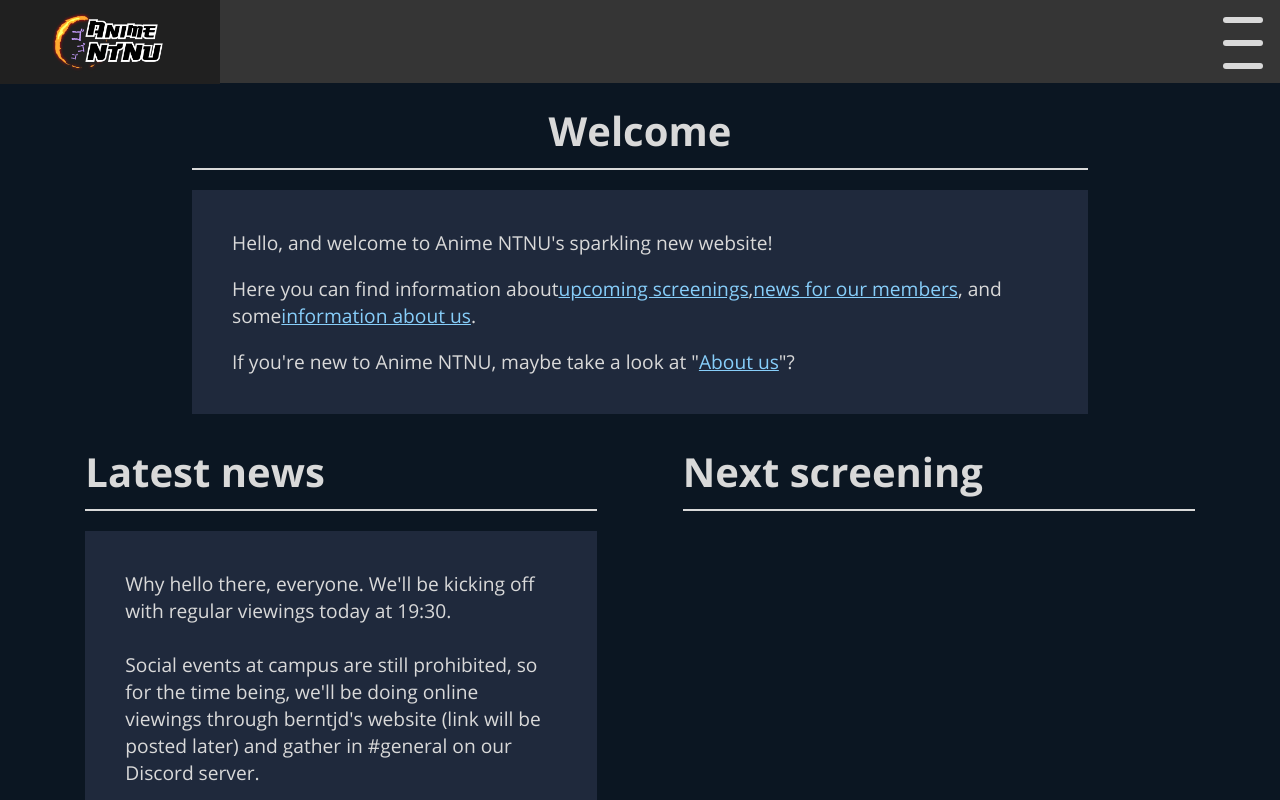
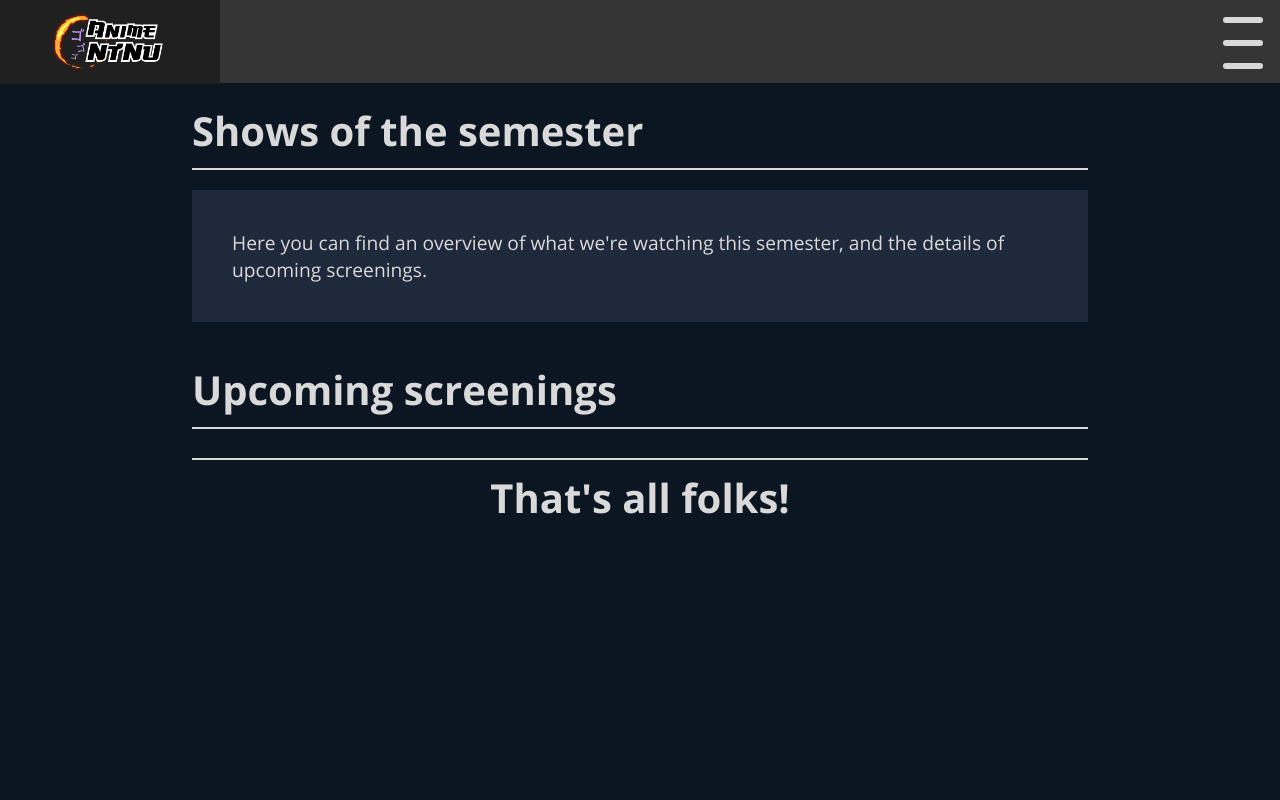
Before and after one commit to SondreElg/Webtek2020, a React (Create React App) app in the folder animentnu/: page /screenings in a window 1280 px wide. Shown: the top 800 px of the page. Built offline with nearby package versions, Linux system fonts and the light colour scheme.

Commit message:
Added basic routing for frontpage and screenings page

```diff
--- a/animentnu/package.json
+++ b/animentnu/package.json
@@ -10,6 +10,7 @@
     "prettier": "^2.2.1",
     "react": "^17.0.1",
     "react-dom": "^17.0.1",
+    "react-router-dom": "^5.2.0",
     "react-scripts": "4.0.1",
     "web-vitals": "^0.2.4"
   },
--- a/animentnu/src/App.js
+++ b/animentnu/src/App.js
@@ -1,85 +1,17 @@
-import { useEffect } from "react";
-import NavBar from "./components/navbar";
-import { displayLatestNews } from "./scripts/showNews";
-import generateScreenings from "./scripts/showScreenings";
-import { initPopup } from "./scripts/utilsPopup";
+import { Route, Switch } from "react-router-dom";
+import Frontpage from "./Frontpage";
+import Screenings from "./Screenings";
 
 function App() {
-    useEffect(() => {
-        displayLatestNews();
-        generateScreenings(
-            new Date(),
-            ["Rokka", "Hataraku", "Minami", "Zetsubou", "Shirobako"],
-            "next_screening",
-            true
-        );
-    }, []);
-
     return (
-        <>
-            <div id="navbar">
-                <NavBar />
-            </div>
-
-            <div id="frontpage_container">
-                <div id="frontpage_welcome">
-                    <section>
-                        <header>
-                            <h1>Welcome</h1>
-                            <hr />
-                        </header>
-                        <div className="info_content">
-                            <p>
-                                Hello, and welcome to Anime NTNU's sparkling new
-                                website!
-                            </p>
-                            <p>
-                                Here you can find information about
-                                <a href="screenings.html">
-                                    upcoming screenings
-                                </a>
-                                ,
-                                <a href="newsfeed.html">news for our members</a>
-                                , and some
-                                <a href="about.html">information about us</a>.
-                            </p>
-                            <p>
-                                If you're new to Anime NTNU, maybe take a look
-                                at "<a href="about.html">About us</a>"?
-                            </p>
-                        </div>
-                    </section>
-                </div>
-
-                <div id="frontpage_news">
-                    <section id="news_section">
-                        <header
-                            id="latest_news_header"
-                            onClick="location.href = 'newsfeed.html';"
-                        >
-                            <h2>Latest news</h2>
-                            <hr />
-                        </header>
-                        {/* This section will be filled with content by
-                 the function 'generateNextScreening' */}
-                    </section>
-                </div>
-
-                <div id="frontpage_nextscreening">
-                    <section id="next_screening">
-                        <header
-                            id="next_screening_header"
-                            onClick="location.href = 'screenings.html';"
-                        >
-                            <h2>Next screening</h2>
-                            <hr />
-                        </header>
-                        {/*This section will be filled with content by
-                 the function 'displayLatestNews'*/}
-                    </section>
-                </div>
-            </div>
-        </>
+        <Switch>
+            <Route path="/screenings">
+                <Screenings />
+            </Route>
+            <Route exact path="/">
+                <Frontpage />
+            </Route>
+        </Switch>
     );
 }
 
--- /dev/null
+++ b/animentnu/src/Frontpage.js
@@ -0,0 +1,83 @@
+import { useEffect } from "react";
+import NavBar from "./components/navbar";
+import { displayLatestNews } from "./scripts/showNews";
+import generateScreenings from "./scripts/showScreenings";
+import { initPopup } from "./scripts/utilsPopup";
+
+function Frontpage() {
+    useEffect(() => {
+        displayLatestNews();
+        generateScreenings(
+            new Date(),
+            ["Rokka", "Hataraku", "Minami", "Zetsubou", "Shirobako"],
+            "next_screening",
+            true
+        );
+    }, []);
+
+    return (
+        <>
+            <NavBar />
+            <div id="frontpage_container">
+                <div id="frontpage_welcome">
+                    <section>
+                        <header>
+                            <h1>Welcome</h1>
+                            <hr />
+                        </header>
+                        <div className="info_content">
+                            <p>
+                                Hello, and welcome to Anime NTNU's sparkling new
+                                website!
+                            </p>
+                            <p>
+                                Here you can find information about
+                                <a href="screenings.html">
+                                    upcoming screenings
+                                </a>
+                                ,
+                                <a href="newsfeed.html">news for our members</a>
+                                , and some
+                                <a href="about.html">information about us</a>.
+                            </p>
+                            <p>
+                                If you're new to Anime NTNU, maybe take a look
+                                at "<a href="about.html">About us</a>"?
+                            </p>
+                        </div>
+                    </section>
+                </div>
+
+                <div id="frontpage_news">
+                    <section id="news_section">
+                        <header
+                            id="latest_news_header"
+                            onClick="location.href = 'newsfeed.html';"
+                        >
+                            <h2>Latest news</h2>
+                            <hr />
+                        </header>
+                        {/* This section will be filled with content by
+                 the function 'generateNextScreening' */}
+                    </section>
+                </div>
+
+                <div id="frontpage_nextscreening">
+                    <section id="next_screening">
+                        <header
+                            id="next_screening_header"
+                            onClick="location.href = 'screenings.html';"
+                        >
+                            <h2>Next screening</h2>
+                            <hr />
+                        </header>
+                        {/*This section will be filled with content by
+                 the function 'displayLatestNews'*/}
+                    </section>
+                </div>
+            </div>
+        </>
+    );
+}
+
+export default Frontpage;
--- /dev/null
+++ b/animentnu/src/Screenings.js
@@ -0,0 +1,91 @@
+import { useEffect } from "react";
+import NavBar from "./components/navbar";
+import generateScreenings, {
+    generateSemesterAnime,
+} from "./scripts/showScreenings";
+
+function Screenings() {
+    /*useEffect(() => {
+        generateSemesterAnime(
+            [
+                "Rokka",
+                "Hataraku",
+                "Minami",
+                "Zetsubou",
+                "Shirobako",
+                "Tokikake",
+            ],
+            "semester_screenings"
+        );
+        generateScreenings(
+            new Date(),
+            [
+                "Rokka",
+                "Hataraku",
+                "Minami",
+                "Zetsubou",
+                "Shirobako",
+                "Tokikake",
+            ],
+            "screenings_container"
+        );
+    }, []);*/
+
+    return (
+        <>
+            <NavBar />
+
+            <div id="semester_container" class="page_container">
+                <section>
+                    <header class="page_title">
+                        <h1>Shows of the semester</h1>
+                        <hr />
+                    </header>
+
+                    <div class="info_content">
+                        <p>
+                            Here you can find an overview of what we're watching
+                            this semester, and the details of upcoming
+                            screenings.
+                        </p>
+                    </div>
+
+                    <div id="semester_screenings">
+                        {/* This section will be filled with content by
+                     the function 'generateSemesterAnime' */}
+                    </div>
+                </section>
+
+                <section>
+                    <header class="page_title">
+                        <h1>Upcoming screenings</h1>
+                        <hr />
+                    </header>
+
+                    <div id="screenings_container" class="page_container">
+                        {/* This section will be filled with content by
+                     the function 'generateFutureScreenings' */}
+                    </div>
+                    <footer class="page_title">
+                        <hr />
+                        <h2>That's all folks!</h2>
+                    </footer>
+                </section>
+            </div>
+
+            {/*<script src="scripts/navbar.js"></script>
+            <script src="scripts/anime.js"></script>
+            <script src="scripts/showScreenings.js"></script>
+            <script src="scripts/popupNotification.js"></script>
+            <script>
+                generateSemesterAnime( ["Rokka", "Hataraku", "Minami",
+                "Zetsubou", "Shirobako", "Tokikake"], "semester_screenings" );
+                generateScreenings ( new Date(), ["Rokka", "Hataraku", "Minami",
+                "Zetsubou", "Shirobako", "Tokikake"], "screenings_container", );
+            </script>
+                    <script src="scripts/becomeMember.js"></script>*/}
+        </>
+    );
+}
+
+export default Screenings;
--- a/animentnu/src/components/navbar.js
+++ b/animentnu/src/components/navbar.js
@@ -2,6 +2,9 @@ import { useState } from "react";
 import imgLogo from "../images/logo.png";
 import imgDiscord from "../images/discord.png";
 import PopupSignup from "./popupSignup";
+import { BrowserRouter as Router, Link, Route, Switch } from "react-router-dom";
+import Screenings from "../Screenings";
+import Frontpage from "../Frontpage";
 
 /**
  * Function for creating a navbar.
@@ -30,11 +33,16 @@ function NavBar() {
 
     return (
         <>
+            <div id="navbar">
                 <div id="main_navbar">
                     <div className="nav-items">
                         <div className="nav-header">
                             <a className="nav-title" href="index.html">
-                            <img src={imgLogo} alt="Logo" id="navbar-logo" />
+                                <img
+                                    src={imgLogo}
+                                    alt="Logo"
+                                    id="navbar-logo"
+                                />
                             </a>
                             <a
                                 className="nav-discord-image"
@@ -49,7 +57,10 @@ function NavBar() {
                                 />
                             </a>
                         </div>
-                    <div className="nav-sandwhichbtn" onClick={toggleChecked}>
+                        <div
+                            className="nav-sandwhichbtn"
+                            onClick={toggleChecked}
+                        >
                             <label htmlFor="nav-check" onClick={toggleChecked}>
                                 <span></span>
                                 <span></span>
@@ -63,7 +74,8 @@ function NavBar() {
                             onChange={() => {}}
                         />
                         <div className="nav-links">
-                        <a href="screenings.html">Screenings</a>
+                            <Link to="/screenings">Screenings</Link>
+                            {/*<a href="screenings.html">Screenings</a>*/}
                             <a href="voting.html">Voting</a>
                             <a href="newsfeed.html">Newsfeed</a>
                             <a href="about.html">About us</a>
@@ -85,6 +97,7 @@ function NavBar() {
                         </div>
                     </div>
                 </div>
+            </div>
             <PopupSignup
                 isVisible={visibilityPopupSignup}
                 callbackVisibility={setVisibilityPopupSignup}
--- a/animentnu/src/index.js
+++ b/animentnu/src/index.js
@@ -1,12 +1,15 @@
 import React from "react";
 import ReactDOM from "react-dom";
+import { BrowserRouter } from "react-router-dom";
+import App from "./App";
 import "./css/master.css";
-import App from "./App";
 import reportWebVitals from "./reportWebVitals";
 
 ReactDOM.render(
     <React.StrictMode>
-        <App />
+        <BrowserRouter>
+            <App />
+        </BrowserRouter>
     </React.StrictMode>,
     document.getElementById("root")
 );
--- a/animentnu/src/scripts/showScreenings.js
+++ b/animentnu/src/scripts/showScreenings.js
@@ -174,3 +174,4 @@ function episodeIncrement(anime, amount) {
 }
 
 export default generateScreenings;
+export { generateSemesterAnime };
```
Also changed, not shown: 1 other file (tests, documents, lock files or other folders). Lines whose indentation alone changed are shown as unchanged.
